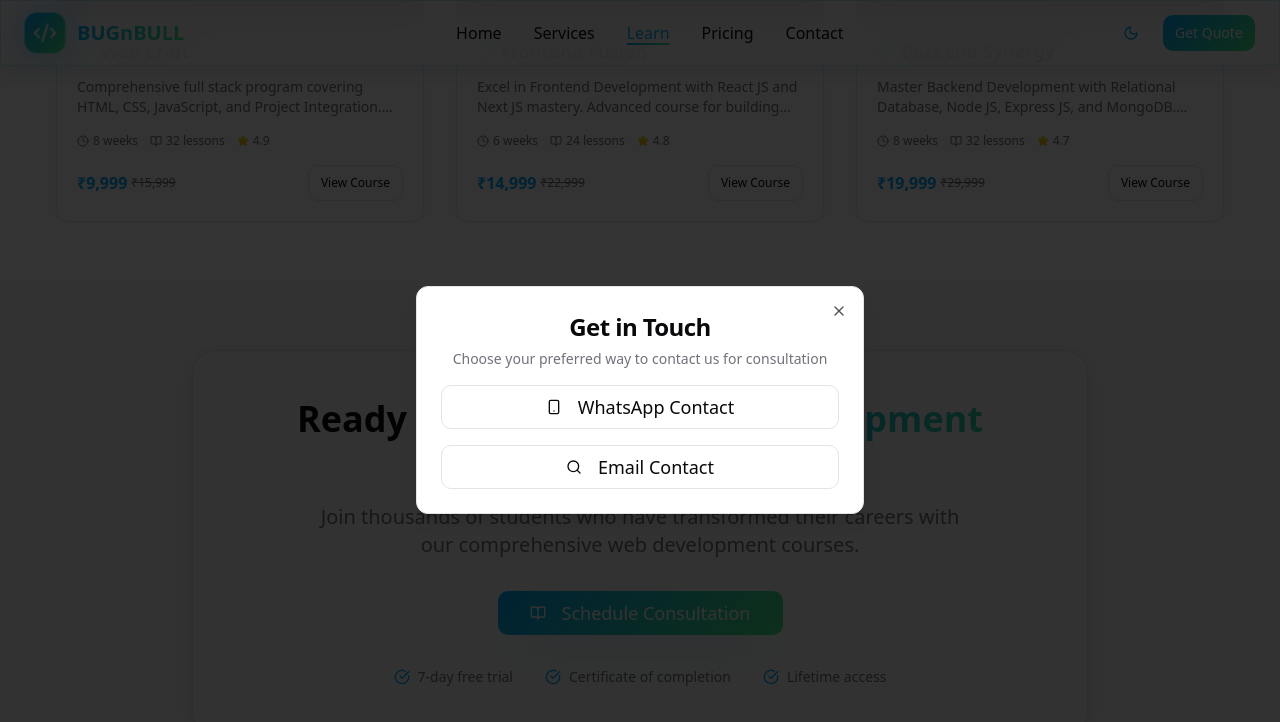
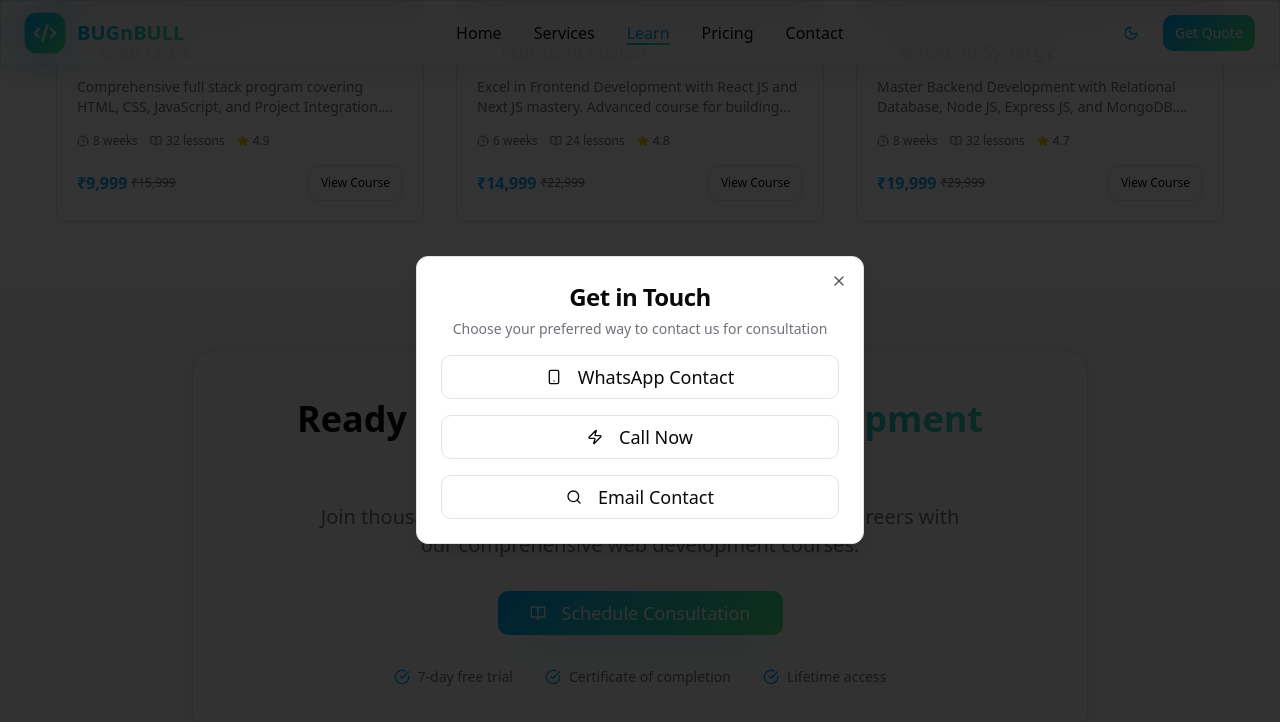
Before and after one commit to babu786/spatial-narrative-hub, a React (Vite) app: page /learn in a window 1280 px wide. Both pictures are taken after a click on the button "Schedule Consultation". Shown: the part 1660-2382 px from the top of the page. Built offline with nearby package versions, Linux system fonts and the light colour scheme; grey boxes are pictures that could not be loaded.

Commit message:
Add call option to popup

```diff
--- a/src/pages/Learn.tsx
+++ b/src/pages/Learn.tsx
@@ -414,6 +414,18 @@ export default function Learn() {
                       size="lg"
                       className="w-full text-lg py-4"
                       onClick={() => {
+                        window.location.href = "tel:+918764551955";
+                      }}
+                    >
+                      <Zap className="w-5 h-5 mr-2" />
+                      Call Now
+                    </Button>
+
+                    <Button
+                      variant="outline"
+                      size="lg"
+                      className="w-full text-lg py-4"
+                      onClick={() => {
                         const subject = "Consultation Request - Web Development Courses";
                         const body = "Hi,\n\nI'm interested in scheduling a consultation for your web development courses. Please provide more details about the consultation process.\n\nThank you!";
                         const mailtoUrl = `mailto:contact@bugnbull.com?subject=${encodeURIComponent(subject)}&body=${encodeURIComponent(body)}`;
```
